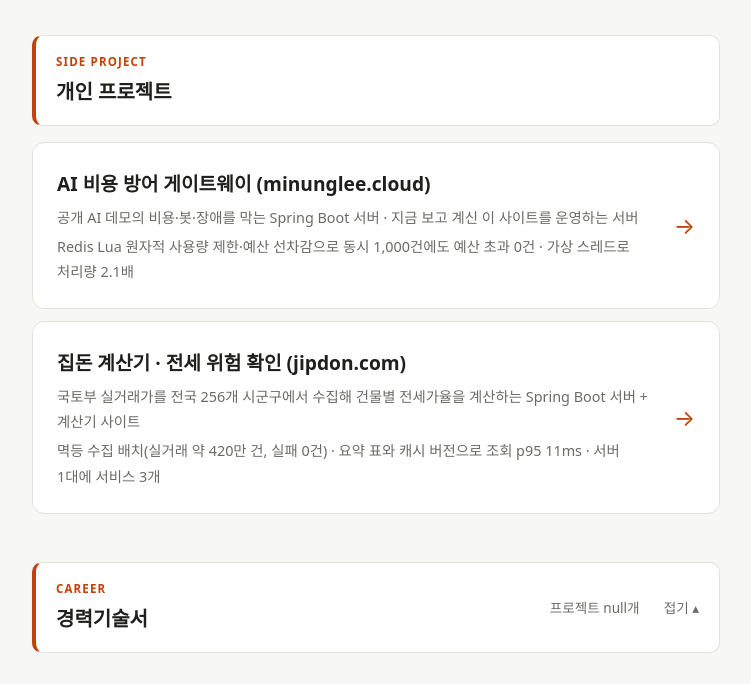
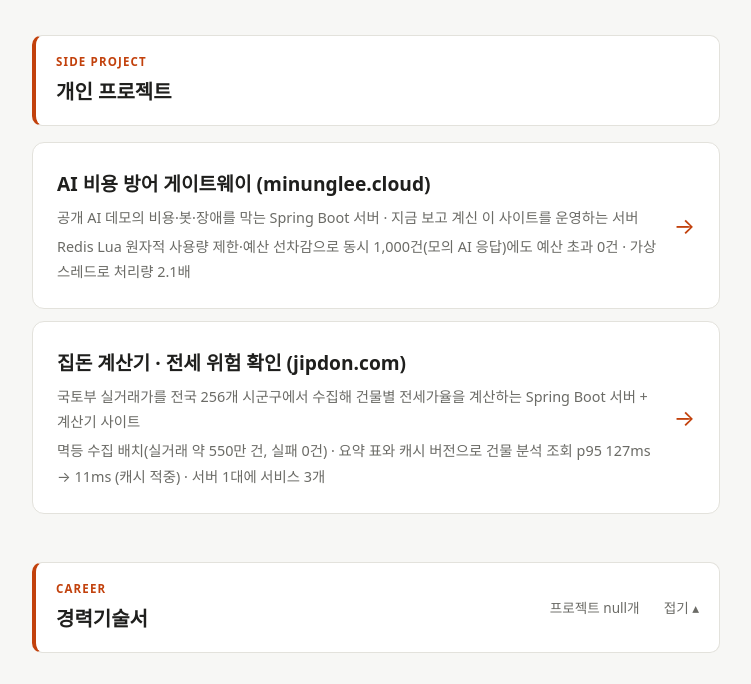
Before and after one commit to minunglee/spring-llm-gateway, a Spring app: page /resume in a window 1280 px wide. Shown: the part 1180-1864 px from the top of the page, without its empty margins (264-1015 px from the left). Run offline with Thymeleaf, Linux system fonts and the light colour scheme; the template is opened without the code that fills it: most values are stand-ins (such as "Sample title", 1, 10 or a date in 2020); data that the repository does not hold is empty; some of the project's set-up classes (security, data sources, template engines, error pages and the like) are left out, and stand-ins take their place.

Commit message:
docs: 집돈 실거래 건수를 약 550만 건으로, 조회 지표에 조건 표시 (#50)
- /jipdon 운영 현황: 420만 → 550만 건 (매매 127만 · 전월세 314만 · 단독·다가구 109만, 2026-11-16 운영 DB)
- /resume 프로젝트 타일: 550만 건, 건물 분석 조회 p95 127ms → 11ms (캐시 적중), 부하 테스트는 모의 AI 응답

Co-authored-by: lmu <qxqxd454@naver.com>
Co-authored-by: Claude Opus 5.5 <noreply@anthropic.com>

```diff
--- a/src/main/resources/templates/jipdon.html
+++ b/src/main/resources/templates/jipdon.html
@@ -194,7 +194,7 @@
 		</div>
 		<div class="metric-grid">
 			<div class="card metric"><strong>256<small>개</small></strong><span>수집 중인 전국 시군구 (아파트·빌라·오피스텔·단독다가구 매매·전월세 8종)</span></div>
-			<div class="card metric"><strong>420<small>만 건</small></strong><span>수집한 실거래 (매매 118만 · 전월세 305만, 24개월, 6시간마다 갱신)</span></div>
+			<div class="card metric"><strong>550<small>만 건</small></strong><span>수집한 실거래 (매매 127만 · 전월세 314만 · 단독·다가구 109만, 24개월, 6시간마다 갱신)</span></div>
 			<div class="card metric"><strong>40<small>ms</small></strong><span>건물 분석 조회 응답 (캐시, 운영 서버 측정)</span></div>
 			<div class="card metric"><strong>111<small>개</small></strong><span>자동 테스트 (계산기 57 + 서버 54, 머지 전 CI 필수 통과)</span></div>
 			<div class="card metric"><strong>0<small>원</small></strong><span>추가 서버 비용 (게이트웨이 서버 공유)</span></div>
--- a/src/main/resources/templates/resume.html
+++ b/src/main/resources/templates/resume.html
@@ -123,7 +123,7 @@
 				<span class="tile-body">
 					<span class="tile-title">AI 비용 방어 게이트웨이 (minunglee.cloud)</span>
 					<span class="tile-desc">공개 AI 데모의 비용·봇·장애를 막는 Spring Boot 서버 · 지금 보고 계신 이 사이트를 운영하는 서버</span>
-					<span class="tile-desc">Redis Lua 원자적 사용량 제한·예산 선차감으로 동시 1,000건에도 예산 초과 0건 · 가상 스레드로 처리량 2.1배</span>
+					<span class="tile-desc">Redis Lua 원자적 사용량 제한·예산 선차감으로 동시 1,000건(모의 AI 응답)에도 예산 초과 0건 · 가상 스레드로 처리량 2.1배</span>
 				</span>
 				<span class="tile-arrow" aria-hidden="true">→</span>
 			</a>
@@ -131,7 +131,7 @@
 				<span class="tile-body">
 					<span class="tile-title">집돈 계산기 · 전세 위험 확인 (jipdon.com)</span>
 					<span class="tile-desc">국토부 실거래가를 전국 256개 시군구에서 수집해 건물별 전세가율을 계산하는 Spring Boot 서버 + 계산기 사이트</span>
-					<span class="tile-desc">멱등 수집 배치(실거래 약 420만 건, 실패 0건) · 요약 표와 캐시 버전으로 조회 p95 11ms · 서버 1대에 서비스 3개</span>
+					<span class="tile-desc">멱등 수집 배치(실거래 약 550만 건, 실패 0건) · 요약 표와 캐시 버전으로 건물 분석 조회 p95 127ms → 11ms (캐시 적중) · 서버 1대에 서비스 3개</span>
 				</span>
 				<span class="tile-arrow" aria-hidden="true">→</span>
 			</a>
```
